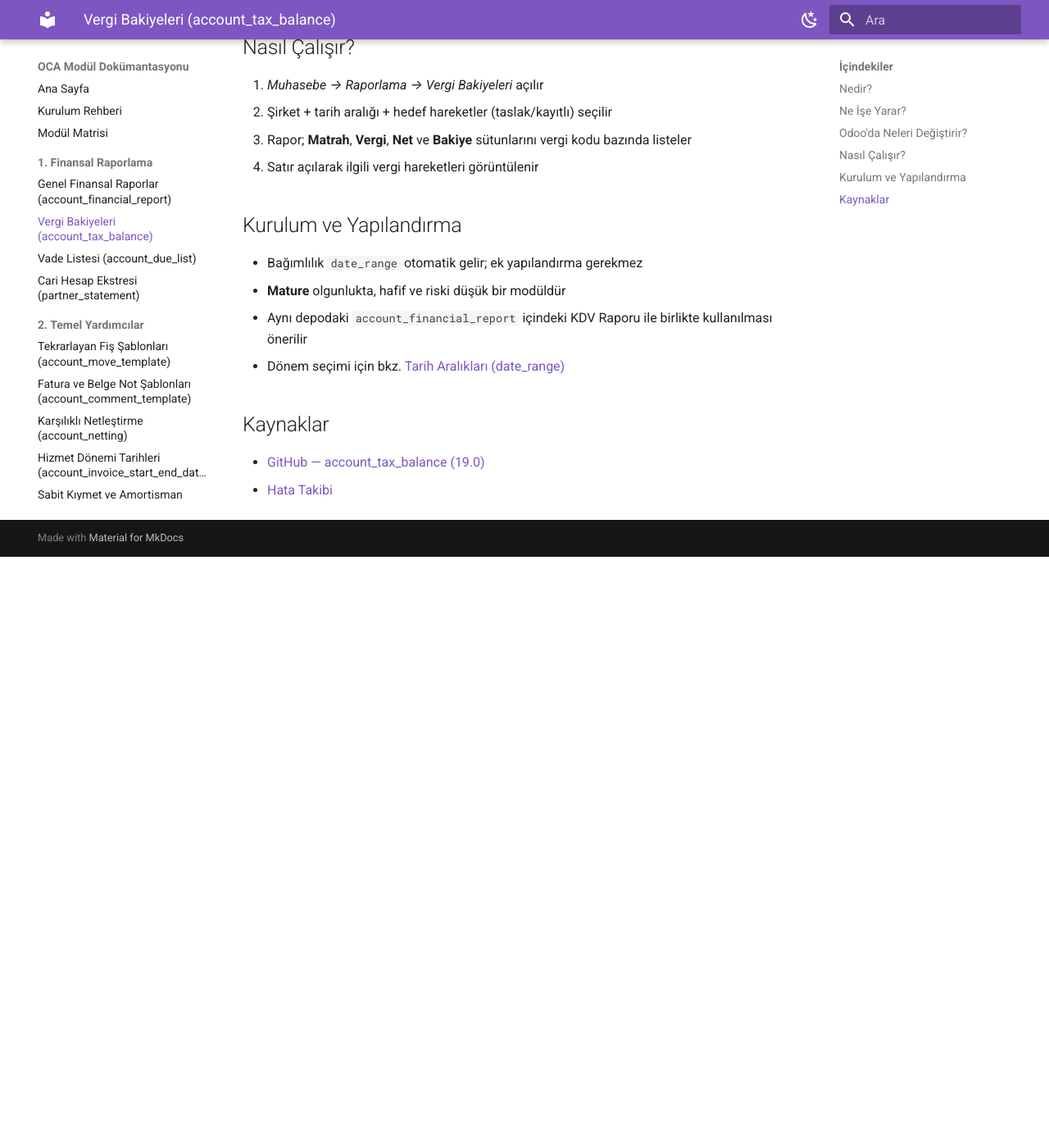
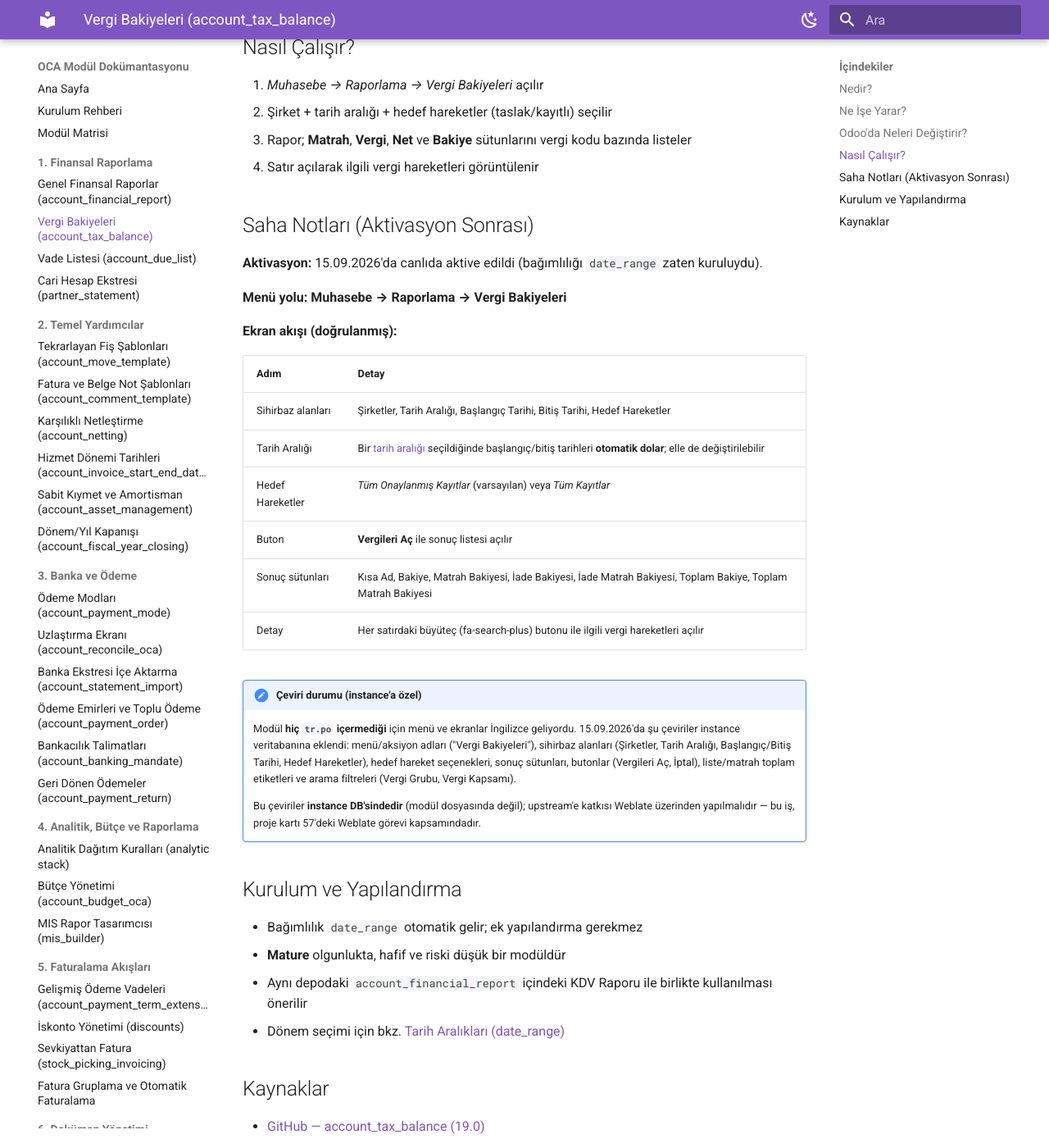
Before and after one commit to volkantasci/oca-modul-dokumantasyonu, an MkDocs documentation site: the page built from docs/moduller/account_tax_balance.md, in a window 1280 px wide and 1400 px high, scrolled down 1369 px. Shown: the whole window at 82% size. Built offline with MkDocs 1.6.1 and Material for MkDocs 9.7.7, drawn with Linux system fonts in a browser that asks for light colours; before the commit the page ends 2048 px from its top, so only the background shows below that; some of the changed text lies outside the part shown.

Commit message:
docs: account_tax_balance aktivasyonu ve saha notlari; aktivasyon durumu tablosu

```diff
--- a/docs/moduller/account_tax_balance.md
+++ b/docs/moduller/account_tax_balance.md
@@ -1,7 +1,7 @@
 # Vergi Bakiyeleri (`account_tax_balance`)
 
 !!! info "Kart Bilgisi"
-    **Kurulum Sırası:** 2/24 · **Proje Kartı:** id 36 · **Test Durumu:** ✅ PASS
+    **Kurulum Sırası:** 2/24 · **Proje Kartı:** id 36 · **Test Durumu:** ✅ PASS · **Aktivasyon:** ✅ 15.09.2026
 
 | Alan | Değer |
 |---|---|
@@ -38,6 +38,28 @@ Seçilen **tarih aralığına göre vergi bakiyelerini** hesaplayan rapor modül
 3. Rapor; **Matrah**, **Vergi**, **Net** ve **Bakiye** sütunlarını vergi kodu bazında listeler
 4. Satır açılarak ilgili vergi hareketleri görüntülenir
 
+## Saha Notları (Aktivasyon Sonrası)
+
+**Aktivasyon:** 15.09.2026'da canlıda aktive edildi (bağımlılığı `date_range` zaten kuruluydu).
+
+**Menü yolu:** **Muhasebe → Raporlama → Vergi Bakiyeleri**
+
+**Ekran akışı (doğrulanmış):**
+
+| Adım | Detay |
+|---|---|
+| Sihirbaz alanları | Şirketler, Tarih Aralığı, Başlangıç Tarihi, Bitiş Tarihi, Hedef Hareketler |
+| Tarih Aralığı | Bir [tarih aralığı](date_range.md) seçildiğinde başlangıç/bitiş tarihleri **otomatik dolar**; elle de değiştirilebilir |
+| Hedef Hareketler | *Tüm Onaylanmış Kayıtlar* (varsayılan) veya *Tüm Kayıtlar* |
+| Buton | **Vergileri Aç** ile sonuç listesi açılır |
+| Sonuç sütunları | Kısa Ad, Bakiye, Matrah Bakiyesi, İade Bakiyesi, İade Matrah Bakiyesi, Toplam Bakiye, Toplam Matrah Bakiyesi |
+| Detay | Her satırdaki büyüteç (fa-search-plus) butonu ile ilgili vergi hareketleri açılır |
+
+!!! note "Çeviri durumu (instance'a özel)"
+    Modül **hiç `tr.po` içermediği** için menü ve ekranlar İngilizce geliyordu. 15.09.2026'da şu çeviriler instance veritabanına eklendi: menü/aksiyon adları ("Vergi Bakiyeleri"), sihirbaz alanları (Şirketler, Tarih Aralığı, Başlangıç/Bitiş Tarihi, Hedef Hareketler), hedef hareket seçenekleri, sonuç sütunları, butonlar (Vergileri Aç, İptal), liste/matrah toplam etiketleri ve arama filtreleri (Vergi Grubu, Vergi Kapsamı).
+
+    Bu çeviriler **instance DB'sindedir** (modül dosyasında değil); upstream'e katkısı Weblate üzerinden yapılmalıdır — bu iş, proje kartı 57'deki Weblate görevi kapsamındadır.
+
 ## Kurulum ve Yapılandırma
 
 - Bağımlılık `date_range` otomatik gelir; ek yapılandırma gerekmez
```
Also changed, not shown: docs/modul-matrisi.md (+8 -0 lines).
